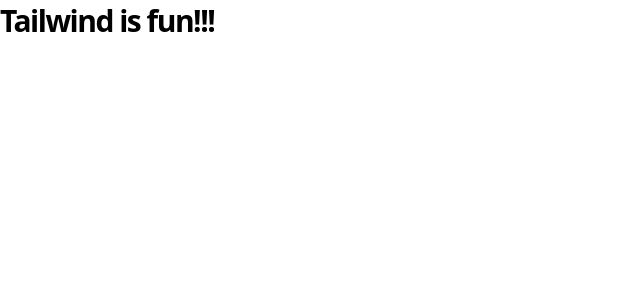
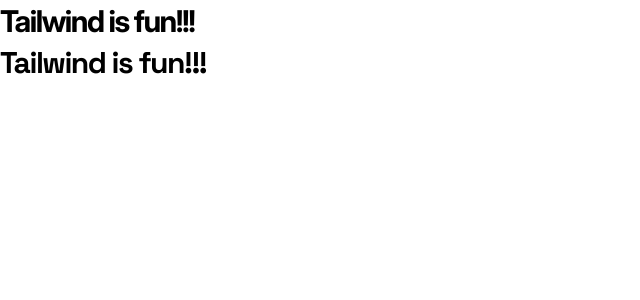
Before and after one commit to sepehrsylvanus/jsmasterypro_devflow, a Next.js app: page / in a window 1280 px wide. Shown: the top 300 px of the page, without its empty margins (0-640 px from the left). Built offline with nearby package versions, Linux system fonts and the light colour scheme.

Commit message:
setup fonts

```diff
--- a/app/globals.css
+++ b/app/globals.css
@@ -1,5 +1,5 @@
 @import "tailwindcss";
-@config "../tailwind.config.js";
+@config "../tailwind.config.ts";
 
 @custom-variant dark (&:is(.dark *));
 
--- a/app/layout.tsx
+++ b/app/layout.tsx
@@ -1,15 +1,17 @@
 import type { Metadata } from "next";
 import { Geist, Geist_Mono } from "next/font/google";
 import "./globals.css";
-
-const geistSans = Geist({
-  variable: "--font-geist-sans",
-  subsets: ["latin"],
+import localFont from "next/font/local";
+const inter = localFont({
+  src: "./fonts/interVf.ttf",
+  variable: "--font-inter",
+  weight: "100 200 300 400 500 600 700 800 900",
 });
 
-const geistMono = Geist_Mono({
-  variable: "--font-geist-mono",
-  subsets: ["latin"],
+const spaceGrotesk = localFont({
+  src: "./fonts/spaceGrotesk.ttf",
+  variable: "--font-space-grotesk",
+  weight: " 300 400 500 600 700 ",
 });
 
 export const metadata: Metadata = {
@@ -25,7 +27,7 @@
   return (
     <html
       lang="en"
-      className={`${geistSans.variable} ${geistMono.variable} h-full antialiased`}
+      className={`${inter.className} ${spaceGrotesk.variable} antialiased`}
     >
       <body className="min-h-full flex flex-col">{children}</body>
     </html>
--- a/app/page.tsx
+++ b/app/page.tsx
@@ -2,9 +2,10 @@
 
 const Page = () => {
   return (
-    <div>
+    <>
       <h1 className="h1-bold">Tailwind is fun!!!</h1>
-    </div>
+      <h1 className="h1-bold font-space-grotesk">Tailwind is fun!!!</h1>
+    </>
   );
 };
 
--- a/tailwind.config.js
+++ /dev/null
@@ -1,7 +0,0 @@
-const typography = require('@tailwindcss/typography');
-
-/** @type {import('tailwindcss').Config} */
-module.exports = {
-  content: ['./app/**/*.{js,ts,jsx,tsx,mdx}'],
-  plugins: [typography()],
-};
--- /dev/null
+++ b/tailwind.config.ts
@@ -0,0 +1,58 @@
+const typography = require("@tailwindcss/typography");
+import type { Config } from "tailwindcss";
+
+/** @type {import('tailwindcss').Config} */
+module.exports = {
+  content: ["./app/**/*.{js,ts,jsx,tsx,mdx}"],
+  plugins: [typography()],
+};
+
+const config: Config = {
+  content: [
+    "./pages/**/*.{js,ts,jsx,tsx,mdx}",
+    "./components/**/*.{js,ts,jsx,tsx,mdx}",
+    "./app/**/*.{js,ts,jsx,tsx,mdx}",
+  ],
+  theme: {
+    extend: {
+      colors: {
+        primary: {
+          100: "#FFF1E6",
+          500: "#FF7000",
+        },
+        dark: {
+          100: "#000000",
+          200: "#0F1117",
+          300: "#151821",
+          400: "#212734",
+          500: "#101012",
+        },
+        light: {
+          900: "#FFFFFF",
+          800: "#F4F6F8",
+          850: "#FDFDFD",
+          700: "#DCE3F1",
+          500: "#7B8EC8",
+          400: "#858EAD",
+        },
+      },
+      boxShadow: {
+        "light-100":
+          "0px 12px 20px 0px rgba(184, 184, 184, 0.03), 0px 6px 12px 0px rgba(184, 184, 184, 0.02), 0px 2px 4px 0px rgba(184, 184, 184, 0.03)",
+        "light-200": "10px 10px 20px 0px rgba(218, 213, 213, 0.10)",
+        "light-300": "-10px 10px 20px 0px rgba(218, 213, 213, 0.10)",
+        "dark-100": "0px 2px 10px 0px rgba(46, 52, 56, 0.10)",
+        "dark-200": "2px 0px 20px 0px rgba(39, 36, 36, 0.04)",
+      },
+      screens: {
+        xs: "420px",
+      },
+      fontFamily: {
+        inter: ["var(--font-inter)"],
+        "space-grotesk": ["var(--font-space-grotesk)"],
+      },
+    },
+  },
+  plugins: [],
+};
+export default config;
```
Also changed, not shown: app/fonts/interVF.ttf (added), app/fonts/spaceGrotesk.ttf (added).
